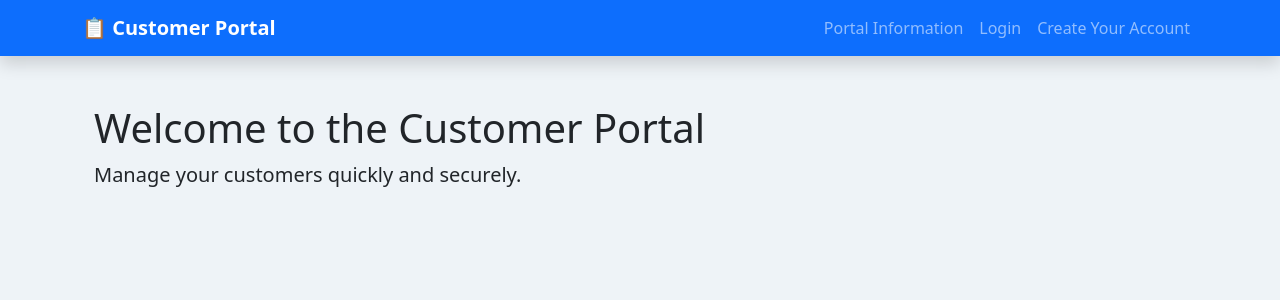
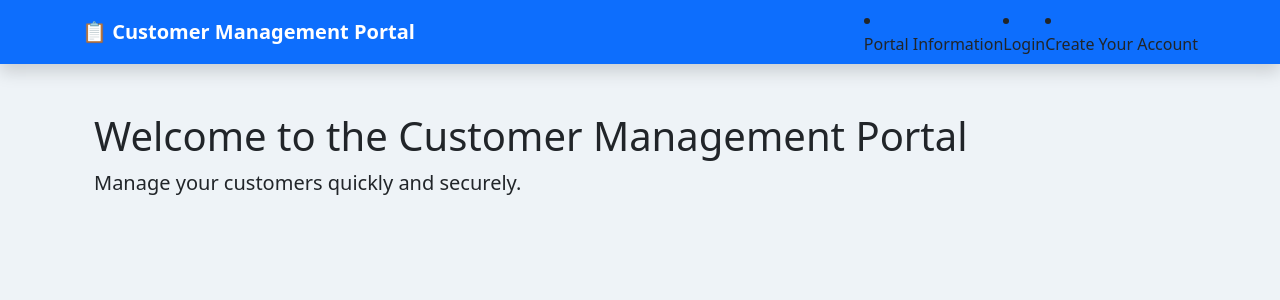
Before and after one commit to bautlwiodumeleng/bau, a Flask app: page / in a window 1280 px wide. Shown: the top 300 px of the page. Run offline with Flask 3, Linux system fonts and the light colour scheme.

Commit message:
Improve portal navigation and branding

```diff
--- a/app/templates/base.html
+++ b/app/templates/base.html
@@ -35,8 +35,8 @@
         <a
             class="navbar-brand fw-bold"
             href="{{ url_for('main.dashboard') }}"
-        >
-            📋 Customer Portal
+         >
+            📋 Customer Management Portal
         </a>
 
         <!-- Mobile Menu Button -->
@@ -58,7 +58,7 @@
             id="navbarNav"
         >
 
-            <ul class="navbar-nav ms-auto">
+            <ul class="navbar-nav ms-auto gap-1"></ul>
 
                 {% if current_user.is_authenticated %}
 
--- a/app/templates/home.html
+++ b/app/templates/home.html
@@ -6,7 +6,7 @@
 
 <div class="container mt-5">
 
-    <h1>Welcome to the Customer Portal</h1>
+    <h1>Welcome to the Customer Management Portal</h1>
 
     <p class="lead">
         Manage your customers quickly and securely.
```
